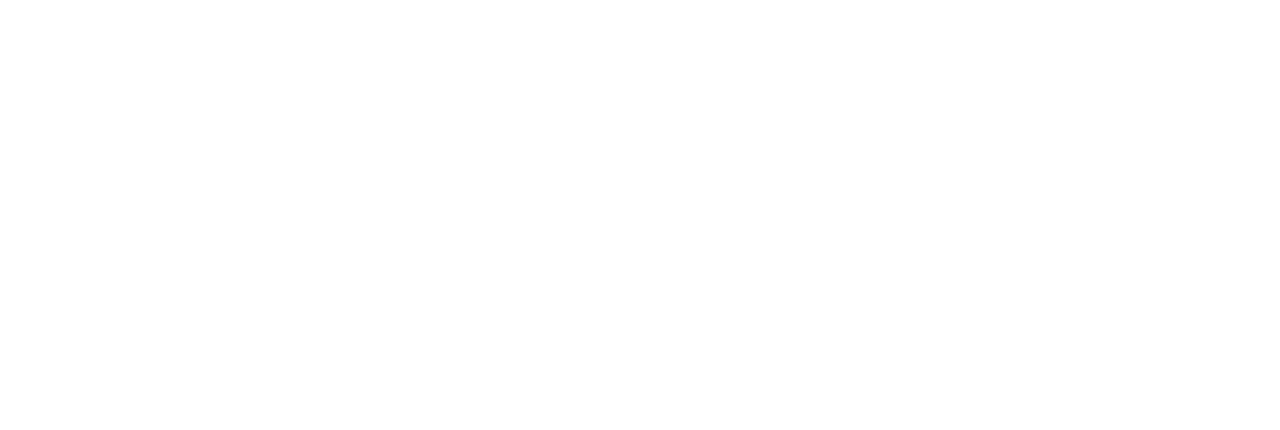
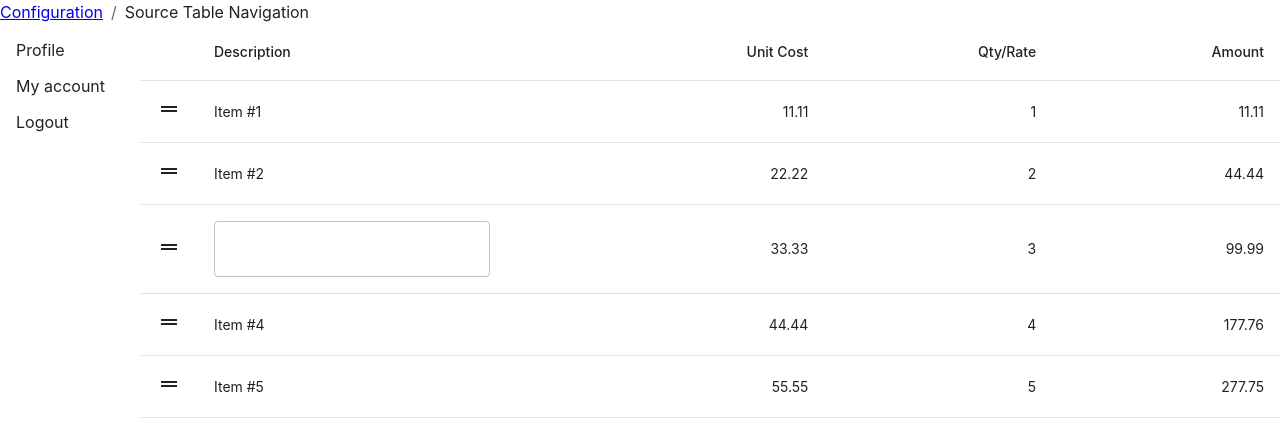
Before and after one commit to lettuceysh/sync_checker, a React (Create React App) app: page /configuration in a window 1280 px wide. Before the commit this address had no page. Shown: the top 430 px of the page. Built offline with nearby package versions, Linux system fonts and the light colour scheme.

Commit message:
configuration navigation

```diff
--- a/src/App.jsx
+++ b/src/App.jsx
@@ -10,6 +10,7 @@
 import theme from './styles/theme';
 import Login from './pages/Login';
 import Main from './pages/Main';
+import PageNavigation from './pages/configuration/PageNavigation';
 
 function App() {
   return (
@@ -19,6 +20,7 @@
         <Routes>
           <Route path="/" element={<Main />} />,
           <Route path="/login" element={<Login />} />,
+          <Route path="/configuration" element={<PageNavigation />} />,
         </Routes>
       </BrowserRouter>
     </ThemeProvider>
--- /dev/null
+++ b/src/pageComponents/configuration/pageNavigation/Navigation/index.jsx
@@ -0,0 +1,14 @@
+import React, { useState } from 'react';
+import { MenuItem, MenuList } from '@mui/material';
+
+const Navigation = () => {
+  return (
+    <MenuList>
+      <MenuItem>Profile</MenuItem>
+      <MenuItem>My account</MenuItem>
+      <MenuItem>Logout</MenuItem>
+    </MenuList>
+  );
+};
+
+export default Navigation;
--- /dev/null
+++ b/src/pages/configuration/PageNavigation.jsx
@@ -0,0 +1,34 @@
+import React from 'react';
+import styled from '@emotion/styled';
+import { Breadcrumbs, Typography } from '@mui/material';
+import { Link } from 'react-router-dom';
+import Dragabletable from '../../pageComponents/configuration/pageNavigation/DragableTable';
+import Navigation from '../../pageComponents/configuration/pageNavigation/Navigation';
+
+const PageNavigation = () => {
+  return (
+    <Wrapper>
+      <Breadcrumbs aria-label="breadcrumb">
+        <Link underline="hover" color="inherit" href="/">
+          Configuration
+        </Link>
+
+        <Typography color="text.primary">Source Table Navigation</Typography>
+      </Breadcrumbs>
+
+      <Content>
+        <Navigation />
+        <Dragabletable />
+      </Content>
+    </Wrapper>
+  );
+};
+
+const Wrapper = styled.article``;
+
+const Content = styled.div`
+  display: flex;
+  gap: 20px;
+`;
+
+export default PageNavigation;
```
